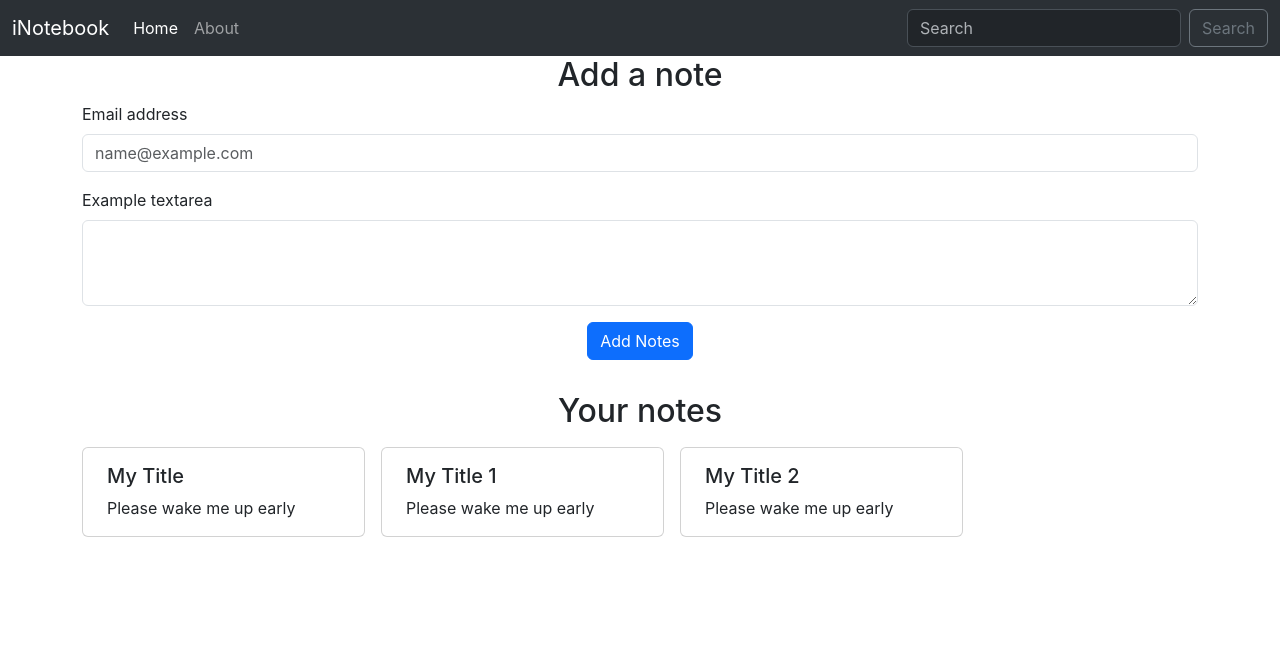
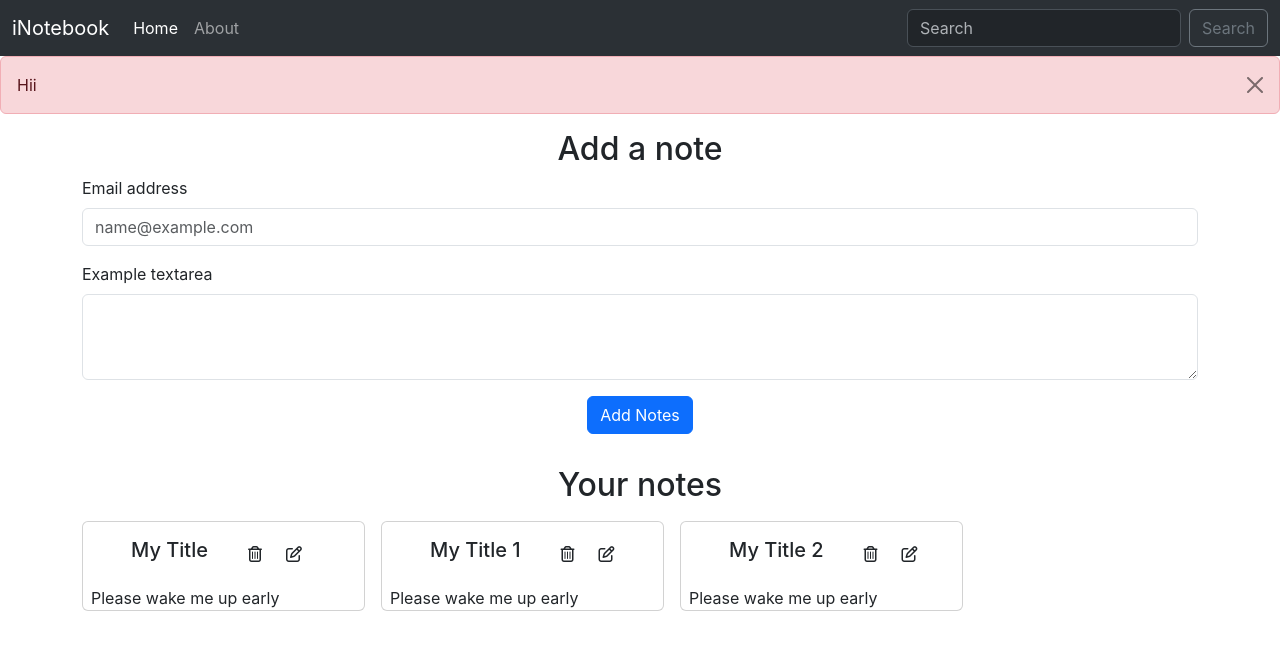
Before and after one commit to charankulal/iNotes, a React (Create React App) app: page / in a window 1280 px wide. Shown: the top 650 px of the page. Built offline with nearby package versions, Linux system fonts and the light colour scheme.

Commit message:
Added font awesome icons for basic operations. and Created Alert component with dynamic message

```diff
--- a/public/index.html
+++ b/public/index.html
@@ -18,7 +18,7 @@
 <body>
   <noscript>You need to enable JavaScript to run this app.</noscript>
   <div id="root"></div>
-
+  <script src="https://kit.fontawesome.com/d1e7006e59.js" crossorigin="anonymous"></script>
   <script src="https://cdn.jsdelivr.net/npm/@popperjs/core@2.11.8/dist/umd/popper.min.js"
     integrity="sha384-I7E8VVD/ismYTF4hNIPjVp/Zjvgyol6VFvRkX/vR+Vc4jQkC+hVqc2pM8ODewa9r"
     crossorigin="anonymous"></script>
--- a/src/App.js
+++ b/src/App.js
@@ -4,6 +4,7 @@ import Home from "./Components/Home";
 import Navbar from "./Components/Navbar";
 import About from "./Components/About";
 import NotesState from "./context/notes/NotesState";
+import Alert from "./Components/Alert";
 
 function App() {
   return (
@@ -11,6 +12,7 @@ function App() {
     <NotesState>
       <Router>
         <Navbar />
+        <Alert message="Hii"/>
         <div className="container">
         <Routes>
           <Route exact path="/" element={<Home />} />
--- /dev/null
+++ b/src/Components/Alert.js
@@ -0,0 +1,12 @@
+import React from "react";
+
+const Alert = (props) => {
+  return (
+    <div className="alert alert-danger alert-dismissible fade show" role="alert">
+  {props.message}
+  <button type="button" className="btn-close" data-bs-dismiss="alert" aria-label="Close"></button>
+</div>
+  );
+};
+
+export default Alert;
--- a/src/Components/NoteItem.js
+++ b/src/Components/NoteItem.js
@@ -6,9 +6,14 @@ const NoteItem = (props) => {
 
       <div className="card m-2 col-md-3">
         <div className="card-body">
-          <h5 className="card-title">{note.title}</h5>
-          <p className="card-text">{note.description}</p>
+          <div className="d-flex align-items-center">
+          <h5 className="card-title mx-4">{note.title}</h5>
+
+          <i className="far fa-trash-alt  mx-3"></i>
+          <i className="far fa-edit mx-2"></i>
+          </div>
         </div>
+        <p className="card-text">{note.description}</p>
       </div>
 
   );
--- a/src/Components/Notes.js
+++ b/src/Components/Notes.js
@@ -10,7 +10,7 @@ const Notes = () => {
     <div className='row g-3'>
       <h2 className="text-center">Your notes</h2>
       {notes.map((notes)=>{
-        return <NoteItem note={notes}/>
+        return <NoteItem key={notes._id} note={notes}/>
       })}
     </div>
   )
--- a/src/index.css
+++ b/src/index.css
@@ -11,3 +11,7 @@ code {
   font-family: source-code-pro, Menlo, Monaco, Consolas, 'Courier New',
     monospace;
 }
+i{
+  cursor: pointer;
+
+}
```
Also changed, not shown: 1 other file (tests, documents, lock files or other folders).
